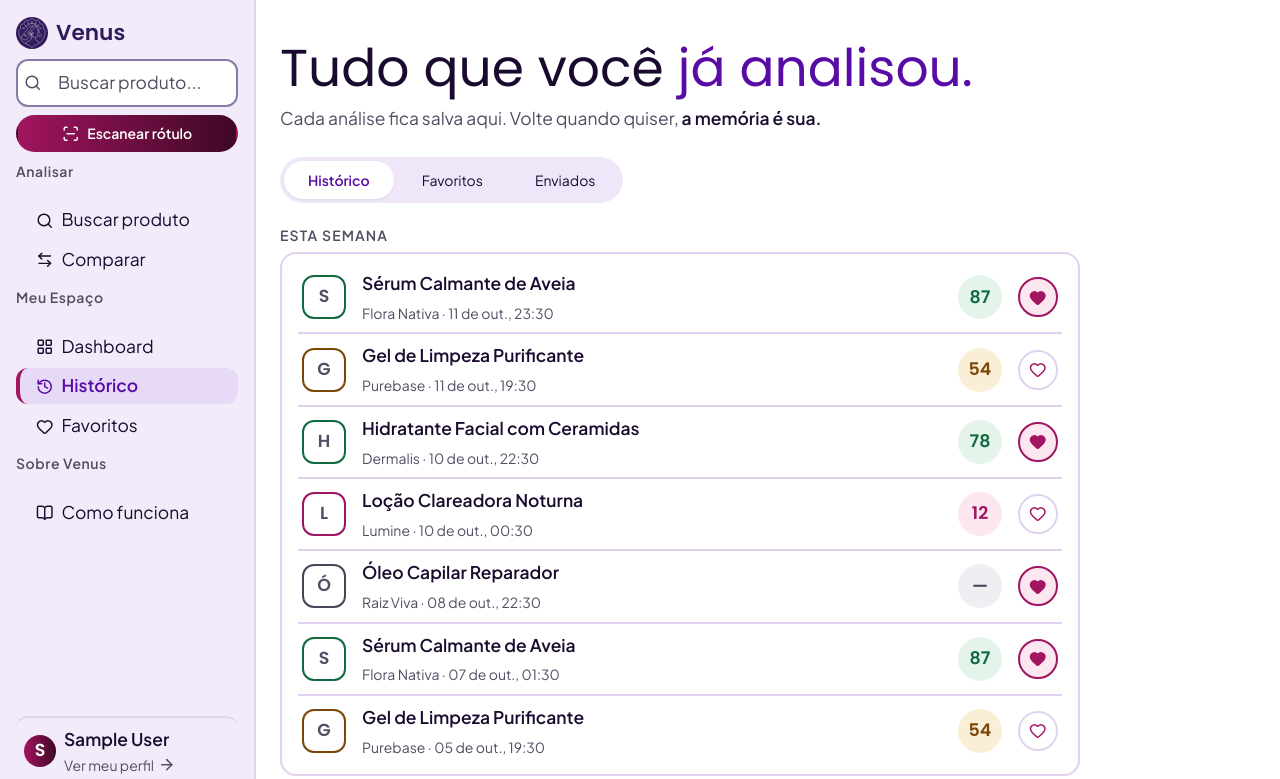
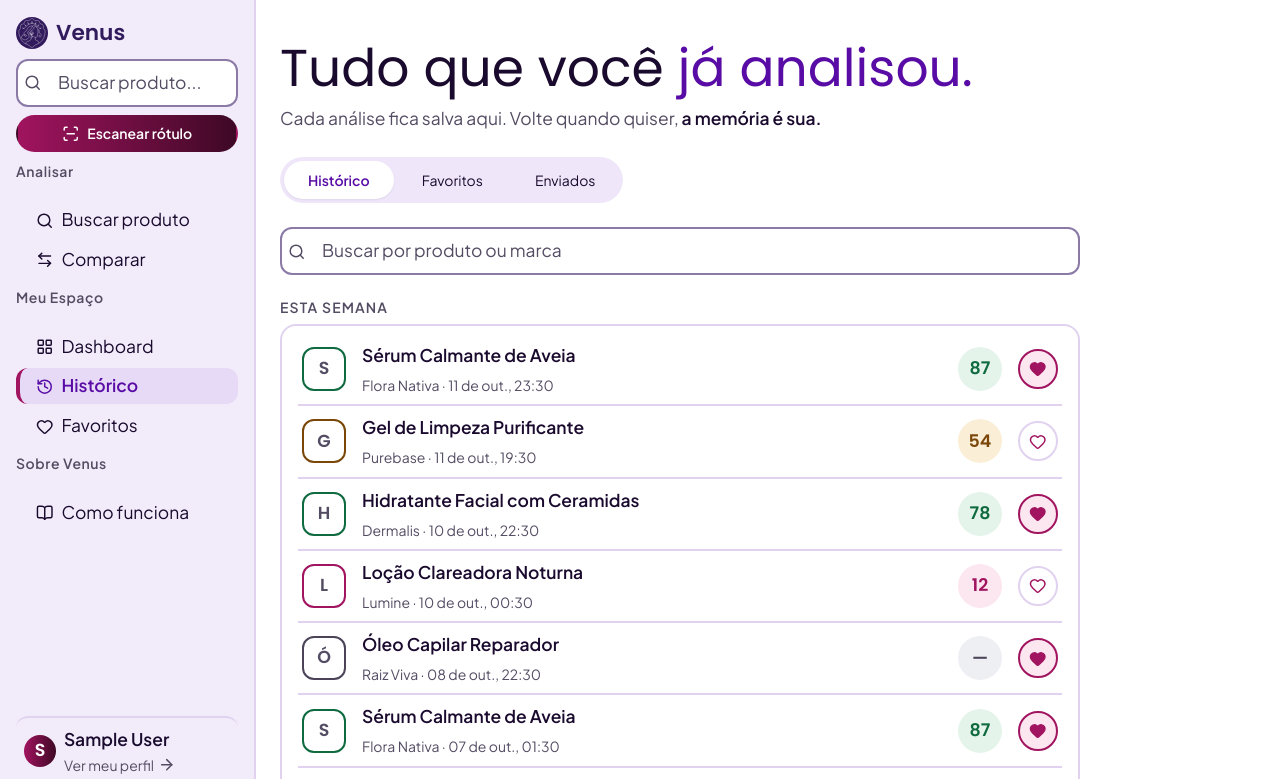
Before and after one commit to Venus-System/Venus-Web, a React (Vite) app: page /historico in a window 1280 px wide. Shown: the top 779 px of the page. Built offline with nearby package versions, Linux system fonts and the light colour scheme; no server answers; sample sign-in values are in the browser's storage.

Commit message:
feat: Adicionando busca por produto ou marca no Histórico

```diff
--- a/src/pages/Historico/index.tsx
+++ b/src/pages/Historico/index.tsx
@@ -1,7 +1,9 @@
-import { useEffect, useRef } from "react";
+import { useEffect, useRef, useState } from "react";
 import { Link } from "react-router-dom";
+import { Search } from "lucide-react";
 import Button from "../../components/Button";
 import FavoriteButton from "../../components/FavoriteButton";
+import Input from "../../components/Input";
 import MainLayout from "../../components/MainLayout";
 import MySpaceNav from "../../components/MySpaceNav";
 import ProductRow from "../../components/ProductRow";
@@ -10,8 +12,26 @@ import type { EstadoFavoritos } from "../../hooks/useFavoritos";
 import { useHistorico } from "../../hooks/useHistorico";
 import type { EstadoHistorico } from "../../hooks/useHistorico";
 import { agruparPorData } from "../../utils/agruparPorData";
+import { filtrarAnalises } from "../../utils/filtrarAnalises";
 import { nivelDaRecomendacao } from "../../utils/niveis";
 import styles from "./styles.module.css";
+
+const AVISO_DE_BUSCA_PARCIAL =
+  "A busca olha só as análises já carregadas. Use Carregar mais para buscar nas anteriores.";
+
+function resultadoDaBusca(encontradas: number, temMais: boolean): string {
+  let resultado = `${encontradas} análises encontradas.`;
+
+  if (encontradas === 0) {
+    resultado = "Nenhuma análise com esse nome ou essa marca.";
+  }
+
+  if (encontradas === 1) {
+    resultado = "1 análise encontrada.";
+  }
+
+  return temMais ? `${resultado} ${AVISO_DE_BUSCA_PARCIAL}` : resultado;
+}
 
 function anuncio(estado: EstadoHistorico): string {
   if (estado.status === "carregando") {
@@ -55,6 +75,12 @@ function Historico() {
     alternar,
   } = useFavoritos();
   const fimRef = useRef<HTMLParagraphElement>(null);
+  const [termo, setTermo] = useState("");
+
+  const carregadas = estado.status === "pronto" ? estado.analises : [];
+  const temMais = estado.status === "pronto" && estado.temMais;
+  const encontradas = filtrarAnalises(carregadas, termo);
+  const buscando = termo.trim() !== "";
 
   const chegouAoFimCarregando =
     estado.status === "pronto" &&
@@ -132,9 +158,28 @@ function Historico() {
           </p>
         ) : null}
 
+        {carregadas.length > 0 ? (
+          <div className={styles.busca} role="search">
+            <Input
+              id="busca-historico"
+              type="search"
+              label="Buscar no histórico"
+              hideLabel
+              placeholder="Buscar por produto ou marca"
+              icon={<Search />}
+              value={termo}
+              onChange={(event) => setTermo(event.target.value)}
+            />
+
+            <p className={styles.buscaResultado} aria-live="polite">
+              {buscando ? resultadoDaBusca(encontradas.length, temMais) : ""}
+            </p>
+          </div>
+        ) : null}
+
         {estado.status === "pronto"
           ? agruparPorData(
-              estado.analises,
+              encontradas,
               (analise) => analise.analyzedAt,
             ).map((grupo) => (
               <section
@@ -200,7 +245,9 @@ function Historico() {
         !estado.temMais &&
         estado.analises.length > 0 ? (
           <p ref={fimRef} tabIndex={-1} className={styles.fim}>
-            Essas são todas as suas análises.
+            {buscando
+              ? "Todas as suas análises já foram carregadas."
+              : "Essas são todas as suas análises."}
           </p>
         ) : null}
       </div>
--- a/src/pages/Historico/styles.module.css
+++ b/src/pages/Historico/styles.module.css
@@ -50,6 +50,22 @@
   font-weight: var(--peso-forte);
 }
 
+.busca {
+  display: flex;
+  flex-direction: column;
+  gap: var(--espaco-2);
+  max-width: 50rem;
+}
+
+.buscaResultado {
+  color: var(--texto-suave);
+  font-size: var(--tamanho-pequeno);
+}
+
+.buscaResultado:empty {
+  display: none;
+}
+
 .secao {
   display: flex;
   flex-direction: column;
--- /dev/null
+++ b/src/utils/filtrarAnalises.ts
@@ -0,0 +1,26 @@
+import type { AnaliseRecente } from "../types/painel";
+
+function semAcento(texto: string): string {
+  return texto
+    .normalize("NFD")
+    .replace(/\p{M}/gu, "")
+    .trim()
+    .toLowerCase();
+}
+
+export function filtrarAnalises(
+  analises: AnaliseRecente[],
+  termo: string,
+): AnaliseRecente[] {
+  const procurado = semAcento(termo);
+
+  if (procurado === "") {
+    return analises;
+  }
+
+  return analises.filter(
+    (analise) =>
+      semAcento(analise.product.name).includes(procurado) ||
+      semAcento(analise.product.brandName).includes(procurado),
+  );
+}
```
